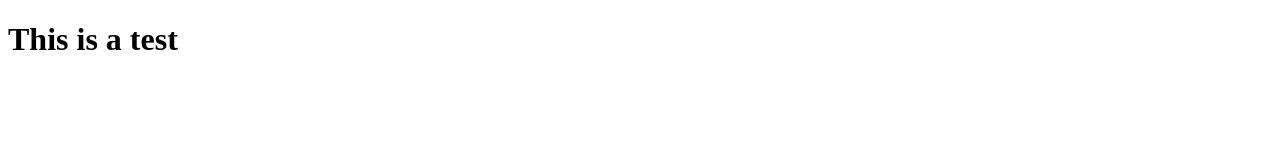
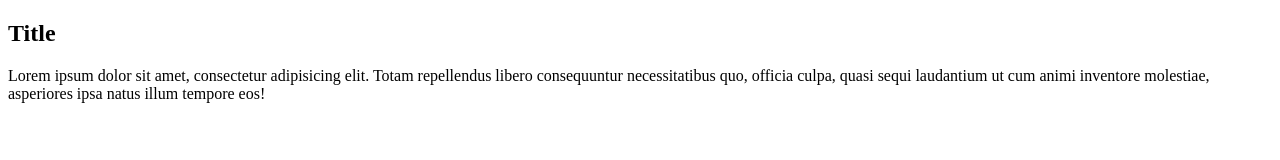
Before and after one commit to LastKing121/jstest, a plain HTML site: page index.html in a window 1280 px wide. Drawn offline with Linux system fonts and the light colour scheme.

Commit message:
Added more content

```diff
--- a/index.html
+++ b/index.html
@@ -5,6 +5,9 @@
     <title>JS Test</title>
 </head>
 <body>
-    <h1>This is a test</h1>
+    <section>
+        <h1>Title</h1>
+        <p>Lorem ipsum dolor sit amet, consectetur adipisicing elit. Totam repellendus libero consequuntur necessitatibus quo, officia culpa, quasi sequi laudantium ut cum animi inventore molestiae, asperiores ipsa natus illum tempore eos!</p>
+    </section>
 </body>
 </html>
```
